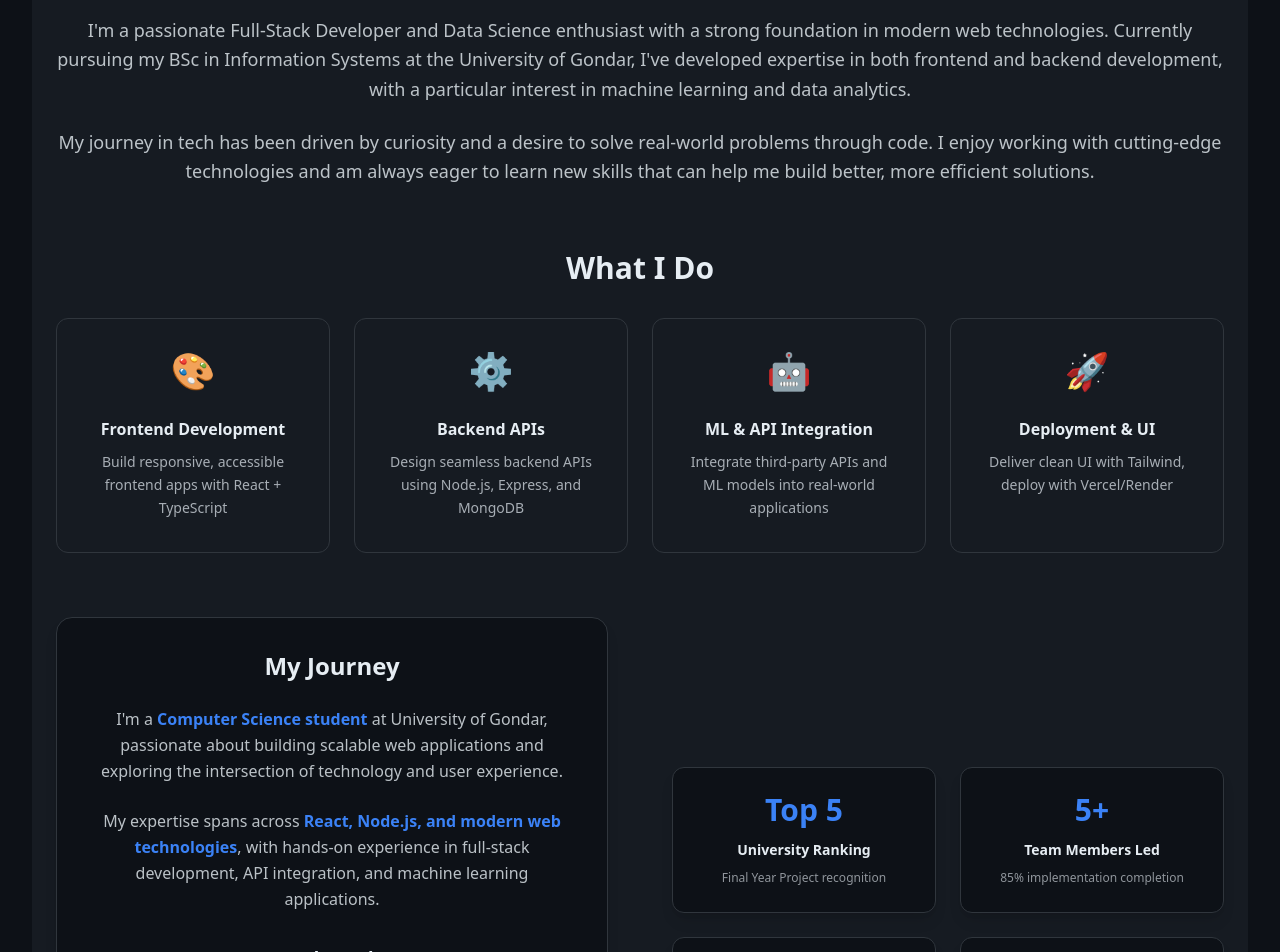
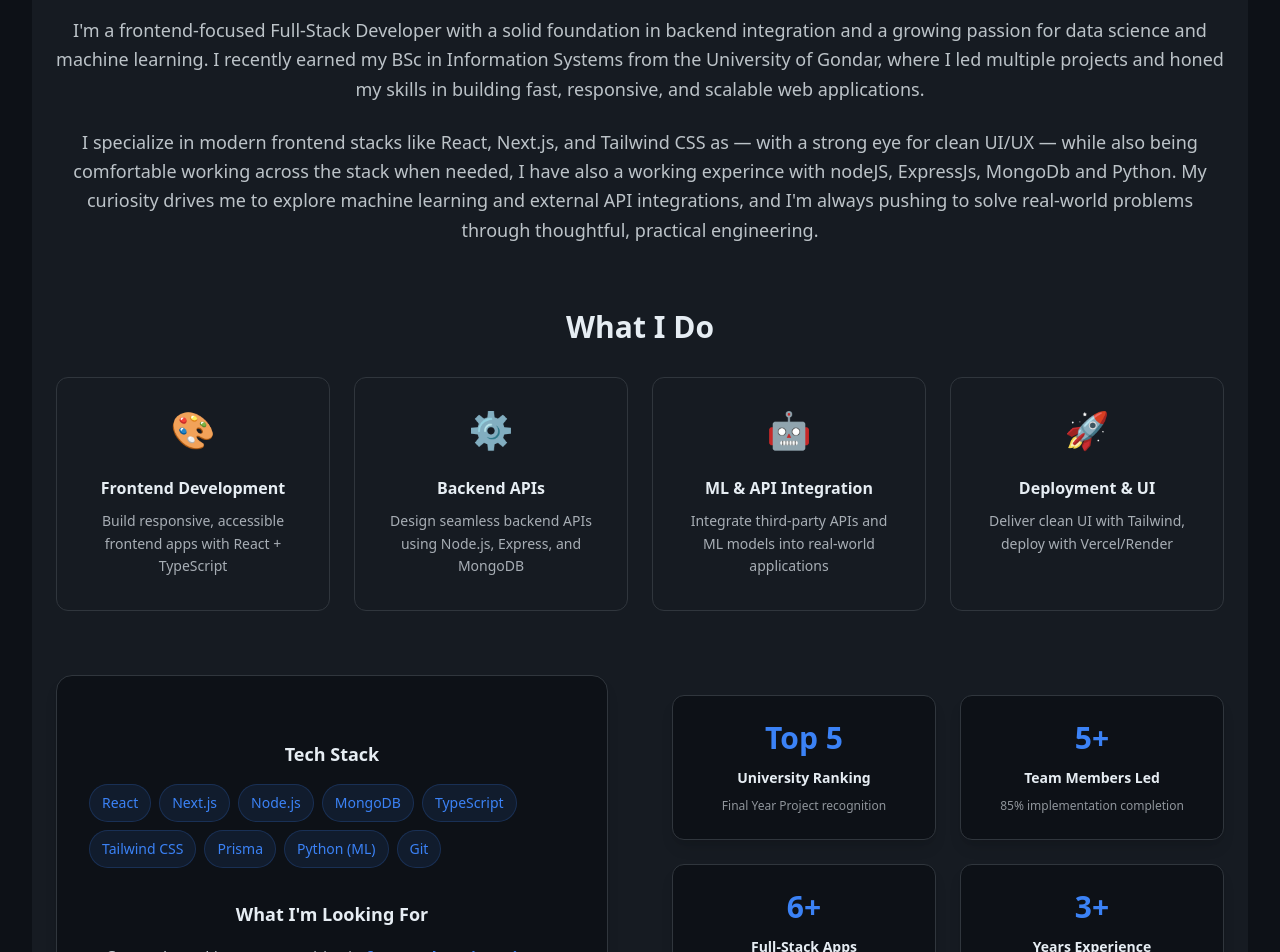
Before and after one commit to samuelAemro12/portfolio-app, a React (Vite) app: page / in a window 1280 px wide. Shown: the part 960-1912 px from the top of the page. Built offline with nearby package versions, Linux system fonts and the light colour scheme.

Commit message:
Wip: boilerplate completion edited

```diff
--- a/src/components/About.tsx
+++ b/src/components/About.tsx
@@ -70,15 +70,18 @@ const About = () => {
             About <span className="text-[#3B82F6]">Me</span>
           </h2>
           <p className={`text-lg ${isDark ? 'text-[#E6EDF3]/80' : 'text-gray-700'} leading-relaxed mb-6`}>
-            I'm a passionate Full-Stack Developer and Data Science enthusiast with a strong foundation in modern web technologies.
-            Currently pursuing my BSc in Information Systems at the University of Gondar, I've developed expertise in both
-            frontend and backend development, with a particular interest in machine learning and data analytics.
+          I'm a frontend-focused Full-Stack Developer with a solid foundation in backend integration and
+          a growing passion for data science and machine learning. I recently earned my BSc in Information Systems
+          from the University of Gondar, where I led multiple projects and honed my skills in building fast,
+          responsive, and scalable web applications.
           </p>
 
           <p className={`text-lg ${isDark ? 'text-[#E6EDF3]/80' : 'text-gray-700'} leading-relaxed`}>
-            My journey in tech has been driven by curiosity and a desire to solve real-world problems through code.
-            I enjoy working with cutting-edge technologies and am always eager to learn new skills that can help me
-            build better, more efficient solutions.
+          I specialize in modern frontend stacks like React, Next.js, and Tailwind CSS as —
+          with a strong eye for clean UI/UX — while also being comfortable working across
+          the stack when needed, I have also a working experince with nodeJS, ExpressJs, MongoDb and Python.
+          My curiosity drives me to explore machine learning and external API integrations,
+          and I'm always pushing to solve real-world problems through thoughtful, practical engineering.
           </p>
         </motion.div>
 
@@ -113,19 +116,6 @@ const About = () => {
               viewport={{ once: true }}
               className={`${isDark ? 'bg-[#0D1117]' : 'bg-white'} rounded-2xl p-8 border ${isDark ? 'border-[#30363D]' : 'border-gray-200'} shadow-lg h-full`}
             >
-              <h3 className={`text-2xl font-bold ${isDark ? 'text-[#E6EDF3]' : 'text-gray-900'} mb-6`}>My Journey</h3>
-
-              <div className="space-y-6">
-                <p className={`${isDark ? 'text-[#E6EDF3]/80' : 'text-gray-700'} leading-relaxed text-base`}>
-                  I'm a <span className="text-[#3B82F6] font-semibold">Computer Science student</span> at University of Gondar,
-                  passionate about building scalable web applications and exploring the intersection of technology and user experience.
-                </p>
-
-                <p className={`${isDark ? 'text-[#E6EDF3]/80' : 'text-gray-700'} leading-relaxed text-base`}>
-                  My expertise spans across <span className="text-[#3B82F6] font-semibold">React, Node.js, and modern web technologies</span>,
-                  with hands-on experience in full-stack development, API integration, and machine learning applications.
-                </p>
-              </div>
 
               <div className="mt-8">
                 <h4 className={`text-lg font-semibold ${isDark ? 'text-[#E6EDF3]' : 'text-gray-900'} mb-4`}>Tech Stack</h4>
@@ -145,7 +135,7 @@ const About = () => {
                 <h4 className={`text-lg font-semibold ${isDark ? 'text-[#E6EDF3]' : 'text-gray-900'} mb-4`}>What I'm Looking For</h4>
                 <p className={`${isDark ? 'text-[#E6EDF3]/80' : 'text-gray-700'} leading-relaxed text-base`}>
                   Currently seeking opportunities in <span className="text-[#3B82F6] font-semibold">frontend engineering</span> or
-                  <span className="text-[#3B82F6] font-semibold"> full-stack roles</span> with ML/API integration challenges.
+                  <span className="text-[#3B82F6] font-semibold"> full-stack roles</span> with API integration challenges.
                 </p>
               </div>
             </motion.div>
--- a/src/components/Hero.tsx
+++ b/src/components/Hero.tsx
@@ -22,7 +22,7 @@ const Hero = () => {
             transition={{ duration: 0.8, delay: 0.2 }}
             className={`text-4xl md:text-6xl font-bold ${isDark ? 'text-[#E6EDF3]' : 'text-gray-900'} mb-4`}
           >
-            Hi, I'm <span className="text-[#3B82F6]">Samuel</span>
+            Selam, I'm <span className="text-[#3B82F6]">Samuel</span>
           </motion.h1>
 
           <motion.h2
@@ -31,7 +31,7 @@ const Hero = () => {
             transition={{ duration: 0.8, delay: 0.4 }}
             className="text-2xl md:text-3xl font-semibold text-[#E6EDF3] dark:text-[#E6EDF3] text-gray-800 mb-6"
           >
-            Full Stack Web Developer
+            Frontend Developer
           </motion.h2>
 
           <motion.p
@@ -40,8 +40,9 @@ const Hero = () => {
             transition={{ duration: 0.8, delay: 0.4 }}
             className={`text-lg md:text-xl ${isDark ? 'text-[#E6EDF3]/80' : 'text-gray-700'} mb-8 leading-relaxed`}
           >
-            Full-Stack Developer & Data Science Enthusiast passionate about creating
-            innovative web solutions and leveraging data to drive meaningful insights.
+        Building fast, scalable, and beautiful frontends with a backend-aware mindset.
+        Powered by React, TailwindCSS, and a deep curiosity for clean code, user experience,
+        and real-world impact.
           </motion.p>
 
           <motion.div
```
